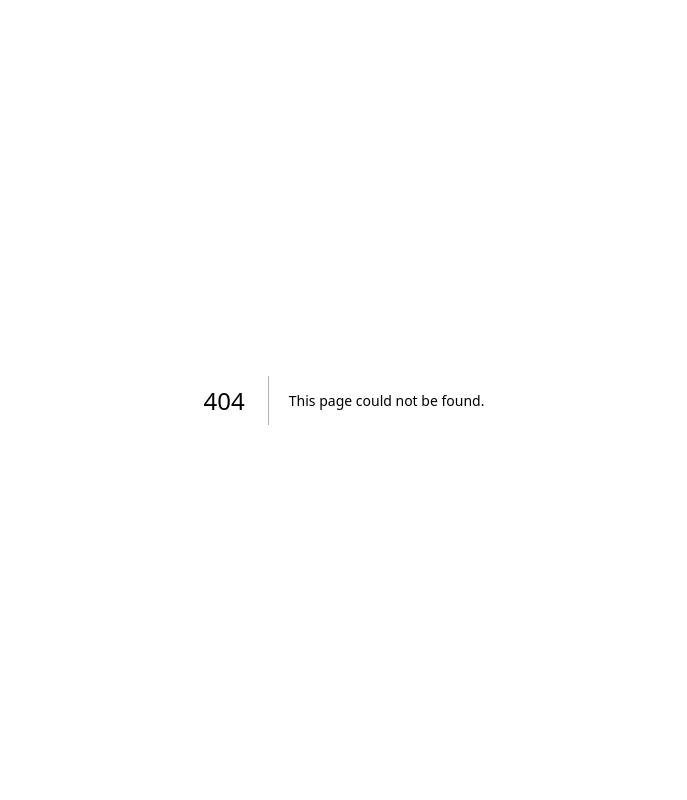
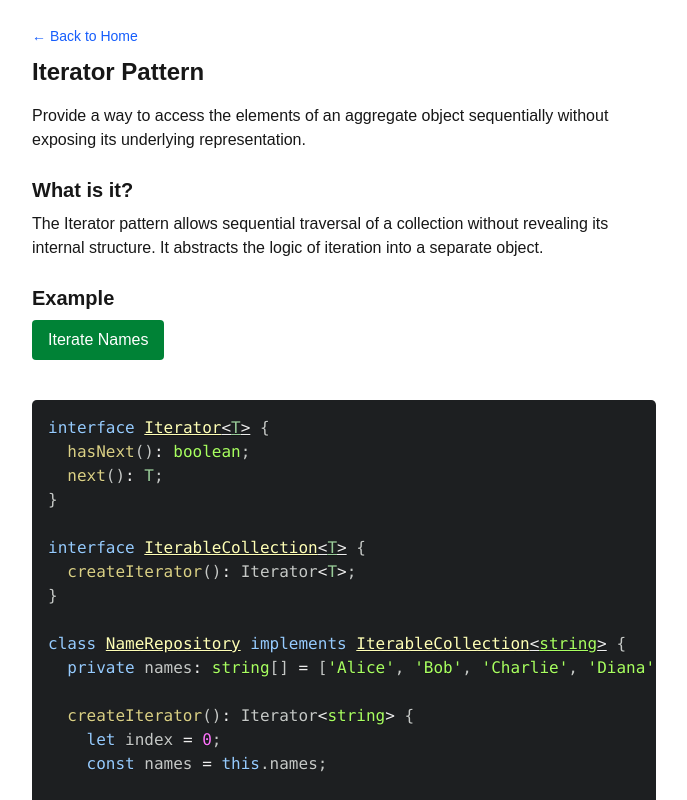
Before and after one commit to Mubtasim/patternalysis, a Next.js app: page /patterns/iterator in a window 1280 px wide. Before the commit this address had no page. Shown: the top 800 px of the page, without its empty margins (296-983 px from the left). Built offline with nearby package versions, Linux system fonts and the light colour scheme.

Commit message:
feat: Add Iterator pattern page and update home page to include it in the list of implemented patterns

```diff
--- a/src/app/page.tsx
+++ b/src/app/page.tsx
@@ -18,6 +18,7 @@ export default function Home() {
     "chain-of-responsibility",
     "command",
     "interpreter",
+    "iterator",
   ];
 
   const allPatterns = [
--- /dev/null
+++ b/src/app/patterns/iterator/page.tsx
@@ -0,0 +1,131 @@
+"use client";
+
+import PatternLayout from "@/components/PatternLayout";
+import { useState } from "react";
+import { Prism as SyntaxHighlighter } from "react-syntax-highlighter";
+import { atomDark } from "react-syntax-highlighter/dist/cjs/styles/prism";
+
+// Iterator interface
+interface Iterator<T> {
+  hasNext(): boolean;
+  next(): T;
+}
+
+// Aggregate interface
+interface IterableCollection<T> {
+  createIterator(): Iterator<T>;
+}
+
+// Concrete collection
+class NameRepository implements IterableCollection<string> {
+  private names: string[] = ["Alice", "Bob", "Charlie", "Diana"];
+
+  createIterator(): Iterator<string> {
+    let index = 0;
+    const names = this.names;
+
+    return {
+      hasNext: () => index < names.length,
+      next: () => names[index++],
+    };
+  }
+}
+
+export default function IteratorPatternPage() {
+  const [output, setOutput] = useState<string[]>([]);
+
+  const handleIterate = () => {
+    const nameRepo = new NameRepository();
+    const iterator = nameRepo.createIterator();
+    const results: string[] = [];
+
+    while (iterator.hasNext()) {
+      results.push(iterator.next());
+    }
+
+    setOutput(results);
+  };
+
+  return (
+    <PatternLayout title="Iterator">
+      <p className="mb-4">
+        Provide a way to access the elements of an aggregate object sequentially
+        without exposing its underlying representation.
+      </p>
+
+      <h2 className="text-xl font-semibold mt-6 mb-2">What is it?</h2>
+      <p className="mb-4">
+        The Iterator pattern allows sequential traversal of a collection without
+        revealing its internal structure. It abstracts the logic of iteration
+        into a separate object.
+      </p>
+
+      <h2 className="text-xl font-semibold mt-6 mb-2">Example</h2>
+
+      <button
+        onClick={handleIterate}
+        className="bg-green-700 hover:bg-green-600 text-white px-4 py-2 rounded mb-4"
+      >
+        Iterate Names
+      </button>
+
+      <ul className="list-disc ml-6 mb-6 text-white">
+        {output.map((name, idx) => (
+          <li key={idx}>{name}</li>
+        ))}
+      </ul>
+
+      <SyntaxHighlighter language="ts" style={atomDark} className="rounded">
+        {`interface Iterator<T> {
+  hasNext(): boolean;
+  next(): T;
+}
+
+interface IterableCollection<T> {
+  createIterator(): Iterator<T>;
+}
+
+class NameRepository implements IterableCollection<string> {
+  private names: string[] = ['Alice', 'Bob', 'Charlie', 'Diana'];
+
+  createIterator(): Iterator<string> {
+    let index = 0;
+    const names = this.names;
+
+    return {
+      hasNext: () => index < names.length,
+      next: () => names[index++],
+    };
+  }
+}
+
+// Usage
+const nameRepo = new NameRepository();
+const iterator = nameRepo.createIterator();
+
+while (iterator.hasNext()) {
+  console.log(iterator.next());
+}`}
+      </SyntaxHighlighter>
+
+      <h2 className="text-xl font-semibold mt-6 mb-2">Common Uses</h2>
+      <ul className="list-disc ml-6 mb-4">
+        <li>Traversing custom data structures</li>
+        <li>Abstracting away iteration logic</li>
+        <li>Supporting multiple iteration strategies</li>
+      </ul>
+
+      <h2 className="text-xl font-semibold mt-6 mb-2">When to Use</h2>
+      <ul className="list-disc ml-6 mb-4">
+        <li>To iterate without exposing internal structure</li>
+        <li>To have multiple iterators over the same collection</li>
+      </ul>
+
+      <h2 className="text-xl font-semibold mt-6 mb-2">Caution</h2>
+      <ul className="list-disc ml-6">
+        <li>Overhead for small/simple collections</li>
+        <li>Not ideal for performance-critical tight loops</li>
+      </ul>
+    </PatternLayout>
+  );
+}
```
